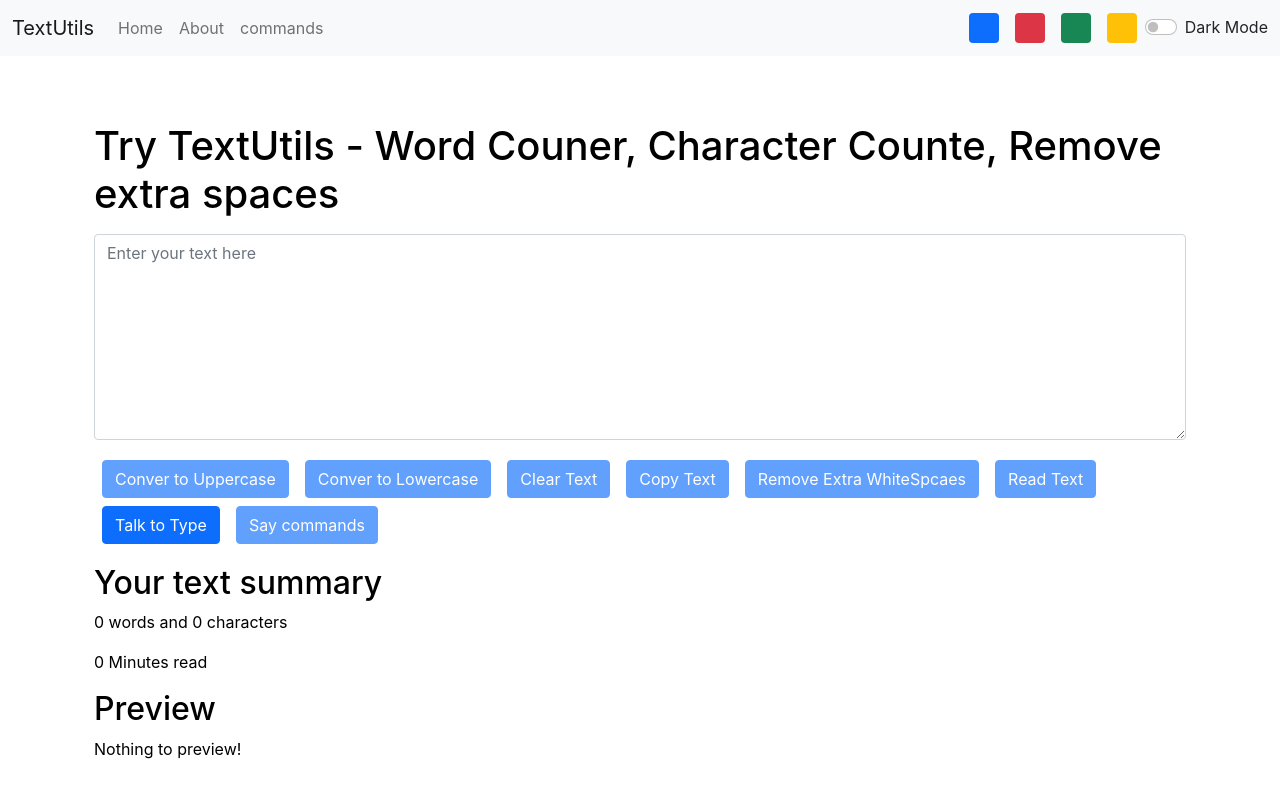
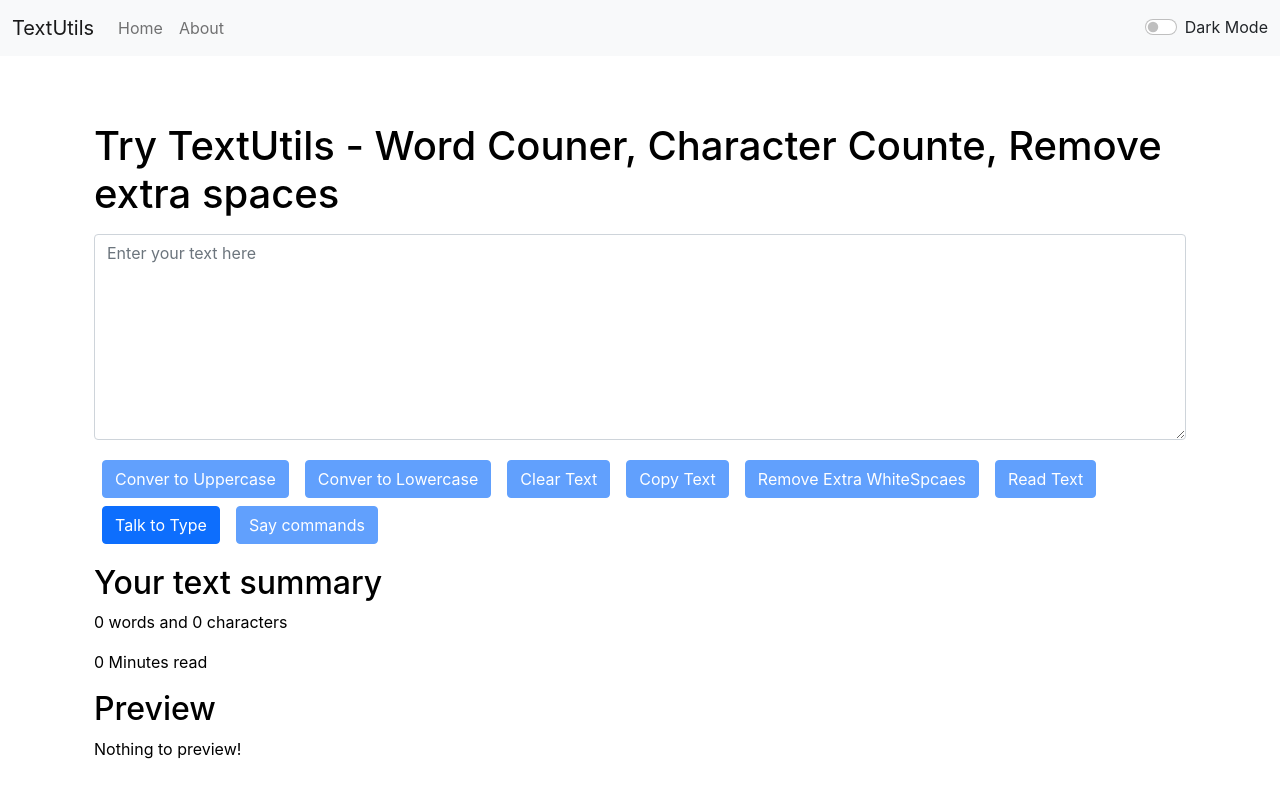
Before and after one commit to ProgrammingWithGaurav/TextUtils-React, a React (Create React App) app: page / in a window 1280 px wide. Built offline with nearby package versions, Linux system fonts and the light colour scheme.

Commit message:
removing extra themes

```diff
--- a/src/components/Navbar.js
+++ b/src/components/Navbar.js
@@ -19,15 +19,9 @@ export default function Navbar(props) {
               <Link className="nav-link" to="/about">{props.aboutText}</Link>
             </li>
             <li className="nav-item">
-              <Link className="nav-link" to="/commands">commands</Link>
+              <Link className="nav-link" to="/commands"></Link>
             </li>
           </ul>
-          <div className="d-flex">
-            <div className="bg-primary rounded mx-2" onClick={() => props.toggleMode('primary')} style={{height: '30px', width: '30px', cursor: 'pointer'}}></div>
-            <div className="bg-danger rounded mx-2" onClick={() => props.toggleMode('danger')} style={{height: '30px', width: '30px', cursor: 'pointer'}}></div>
-            <div className="bg-success rounded mx-2" onClick={() => props.toggleMode('success')} style={{height: '30px', width: '30px', cursor: 'pointer'}}></div>
-            <div className="bg-warning rounded mx-2" onClick={() => props.toggleMode('warning')} style={{height: '30px', width: '30px', cursor: 'pointer'}}></div>
-          </div>
           <div className={`form-check form-switch text-${props.mode === 'light' ? 'dark': 'light'}`}>
             <input className="form-check-input" onClick={() => props.toggleMode(null)} type="checkbox" role="switch" id="flexSwitchCheckDefault"/>
             <label className="form-check-label" htmlFor="flexSwitchCheckDefault">{props.text}</label>
```
